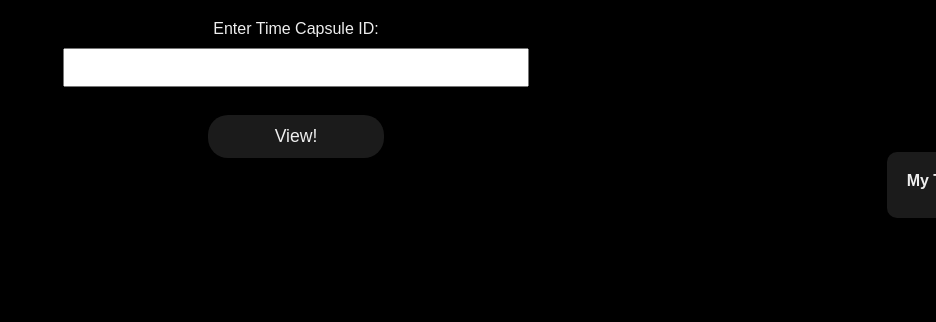
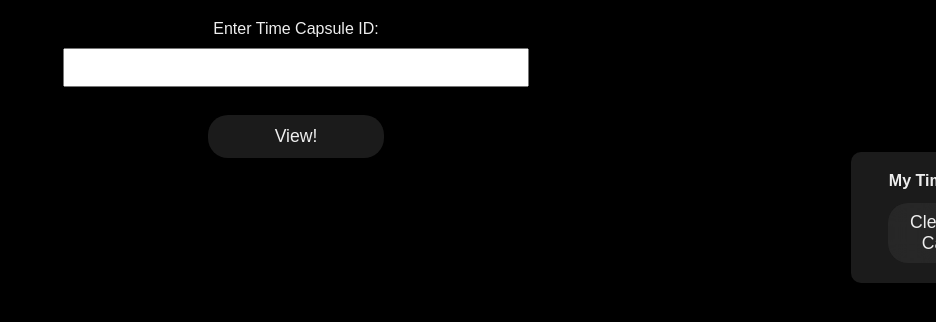
Before and after one commit to nishindudu/TimeCapsule, a Flask app: page /view in a window 1280 px wide. Shown: the part 88-410 px from the top of the page, without its empty margins (344-1280 px from the left). Run offline with Flask 3, Linux system fonts and the light colour scheme.

Commit message:
Add clear saved button

```diff
--- a/frontend/static/script.js
+++ b/frontend/static/script.js
@@ -117,3 +117,8 @@ async function toggleSaved() {
     listSaved();
     return;
 }
+
+async function clearSaved() {
+    localStorage.removeItem('time_capsule_ids');
+    listSaved();
+}
--- a/frontend/static/style.css
+++ b/frontend/static/style.css
@@ -126,6 +126,7 @@ form {
     transition-duration: 0.5s;
     transition-behavior: ease-in-out;
     transform: translateX(130px);
+    text-align: center;
 }
 
 #my-capsules:hover {
@@ -145,3 +146,9 @@ form {
     margin: 0;
     margin-bottom: 3px;
 }
+
+#clear-saved-btn {
+    align-self: center;
+    margin-bottom: 0 !important;
+    margin-top: 5px !important;
+}
--- a/frontend/templates/view.html
+++ b/frontend/templates/view.html
@@ -34,6 +34,7 @@
                     <!-- Will be populated -->
                 </ul>
             </div>
+            <button onclick="clearSaved()" id="clear-saved-btn">Clear Saved Capsules</button>
         </div>
     </body>
 </html>
```
